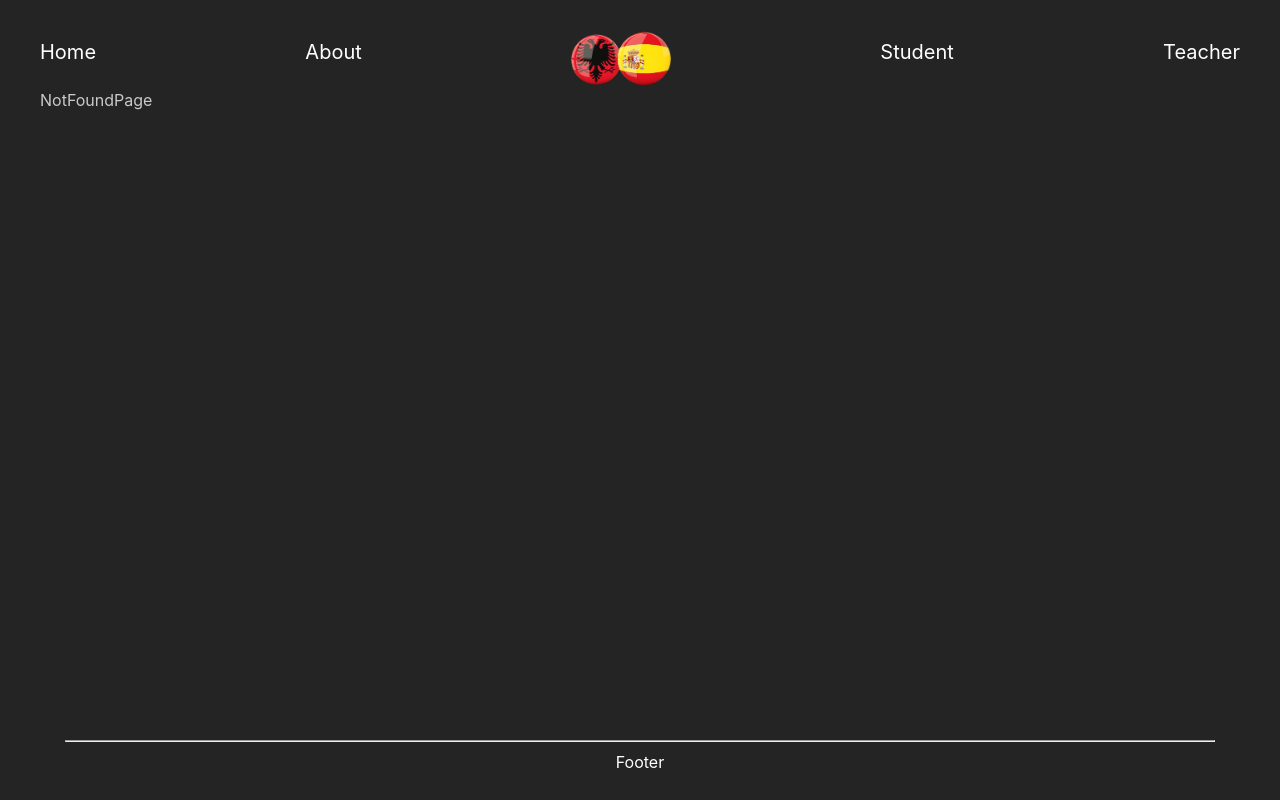
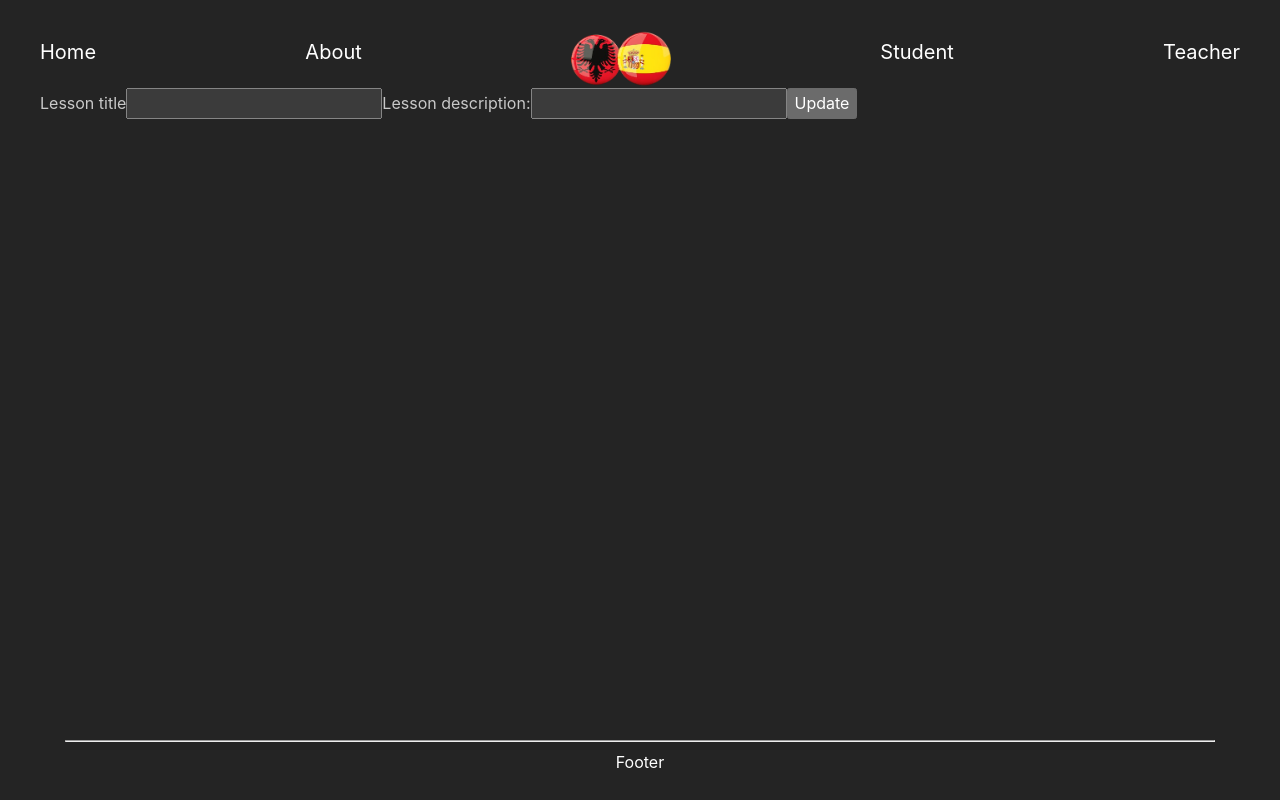
Before and after one commit to sirdix78/language-app, a React (Vite) app: page /update/1 in a window 1280 px wide. Built offline with nearby package versions, Linux system fonts and the light colour scheme; no server answers.

Commit message:
added create, update

```diff
--- a/package.json
+++ b/package.json
@@ -15,6 +15,7 @@
     "axios": "^1.8.4",
     "react": "^18.2.0",
     "react-dom": "^18.2.0",
+    "react-icons": "^5.5.0",
     "react-router-dom": "^7.4.0"
   },
   "devDependencies": {
--- a/src/App.jsx
+++ b/src/App.jsx
@@ -7,6 +7,8 @@ import NotFoundPage from "./pages/NotFoundPage";
 import Navbar from "./components/Navbar";
 import Footer from "./components/Footer";
 import Modules from "./components/Modules";
+import CreateTeacherPage from "./pages/CreateTeacherPage";
+import UpdateTeacherPage from "./pages/UpdateTeacherPage";
 
 function App() {
   return (
@@ -19,6 +21,8 @@ function App() {
             <Route path="about" element={<AboutPage />} />
             <Route path="/student/:module" element={<StudentPage />} />
             <Route path="/teacher/:module" element={<TeacherPage />} />
+            <Route path="/create/:module" element={<CreateTeacherPage />} />
+            <Route path="/update/:id" element={<UpdateTeacherPage />} />
             <Route path="/modules/:type" element={<Modules />} />
             <Route path="*" element={<NotFoundPage />} />
           </Routes>
--- /dev/null
+++ b/src/pages/CreateTeacherPage.jsx
@@ -0,0 +1,68 @@
+import React from "react";
+import { useState } from "react";
+import { useNavigate, useParams } from "react-router-dom";
+
+const CreateTeacherPage = () => {
+  const [id, setID] = useState("");
+  const [title, setTitle] = useState("");
+  const [description, setDescription] = useState("");
+  const nav = useNavigate();
+  const { module } = useParams();
+
+  function handleCreateLesson(event) {
+    event.preventDefault();
+    const newLesson = {
+      title,
+      description,
+      //   language,
+    };
+    fetch("http://localhost:5005/teachers", {
+      method: "POST",
+      headers: {
+        "Content-Type": "application/json",
+      },
+      body: JSON.stringify(newLesson),
+    })
+      .then((res) => res.json())
+      .then((parsed) => {
+        console.log("Fetch is working: ", parsed);
+        // nav("/teacher");
+      })
+      .catch((err) => console.log(err))
+      .finally(() => {
+        setID("");
+        setTitle("");
+        setDescription("");
+      });
+    nav(`/teacher/${module}`);
+  }
+  return (
+    <div>
+      <form onSubmit={handleCreateLesson}>
+        <label>
+          Lesson title
+          <input
+            type="text"
+            value={title}
+            onChange={(event) => {
+              setTitle(event.target.value);
+            }}
+          />
+        </label>
+        <label>
+          Lesson description:
+          <input
+            type="text"
+            value={description}
+            onChange={(event) => {
+              setDescription(event.target.value);
+            }}
+          />
+        </label>
+        <button>Create</button>
+      </form>
+    </div>
+  );
+};
+
+export default CreateTeacherPage;
--- a/src/pages/TeacherPage.jsx
+++ b/src/pages/TeacherPage.jsx
@@ -1,16 +1,16 @@
 import React, { useEffect, useState } from "react";
 import axios from "axios";
 import { useParams, Link } from "react-router-dom";
-
-
+import { LuSquarePlus } from "react-icons/lu";
+import { RiEditBoxLine } from "react-icons/ri";
+import { RiDeleteBinLine } from "react-icons/ri";
 
 const TeacherPage = () => {
-   const [teachers, setTeachers] = useState([]);
- const { module } = useParams();
+  const [teachers, setTeachers] = useState([]);
+  const { module } = useParams();
+  // const nav = useNavigate();
 
-  //const [language, setLanguage] = useState("Albanian");
   useEffect(() => {
-
     console.log("module id:", module);
 
     axios
@@ -24,29 +24,31 @@ const TeacherPage = () => {
       })
       .catch((error) => console.error("Error fetching teachers:", error));
   }, [module]);
-  /*const filteredTeachers =
-    teachers?.filter((teacher) => teacher.language === language) || [];*/
 
   return (
     <div>
-      {/* <label>Select Language: </label>
-      <select value={language} onChange={(e) => setLanguage(e.target.value)}>
-        <option value="Spanish">Spanish</option>
-        <option value="Albanian">Albanian</option>
-      </select> */}
       <ul>
         {teachers.length > 0 ? (
           teachers.map((teacher) => (
             <li key={teacher.id}>
               <h3>{teacher.title}</h3>
               <p>{teacher.description}</p>
-              <Link to={`/teacher/${teacher.url}`}>Go to student page</Link>
+              <Link to={`/update/${teacher.id}`}>
+                <RiEditBoxLine />
+              </Link>
             </li>
           ))
         ) : (
           <p>No teachers available in this language.</p>
         )}
       </ul>
+      <div className="all-icons">
+        <Link to={`/create/${module}`}>
+          <LuSquarePlus />
+        </Link>
+
+        <RiDeleteBinLine />
+      </div>
     </div>
   );
 };
--- /dev/null
+++ b/src/pages/UpdateTeacherPage.jsx
@@ -0,0 +1,65 @@
+import React from "react";
+import { useEffect, useState } from "react";
+import { useNavigate, useParams } from "react-router-dom";
+import axios from "axios";
+
+const UpdateTeacherPage = () => {
+  const [title, setTitle] = useState("");
+  const [description, setDescription] = useState("");
+  const { id } = useParams();
+  const nav = useNavigate();
+
+  useEffect(() => {
+    fetch(`http://localhost:5005/teachers/${id}`)
+      .then((res) => res.json())
+      .then((data) => {
+        console.log("Fetch is working: ", data);
+        setTitle(data.title);
+        setDescription(data.description);
+      })
+      .catch((err) => console.log(err));
+  }, []);
+
+  async function handleUpdateLesson(event) {
+    event.preventDefault();
+    const updateLesson = {
+      title: title,
+      description: description,
+    };
+    axios
+      .put(`http://localhost:5005/teachers/${id}`, updateLesson)
+      .then((res) => {
+        console.log("successfully updated", res.data);
+        nav("/teacher");
+      })
+      .catch((err) => console.log(err));
+  }
+  return (
+    <div>
+      <form onSubmit={handleUpdateLesson}>
+        <label>
+          Lesson title
+          <input
+            type="text"
+            value={title}
+            onChange={(event) => {
+              setTitle(event.target.value);
+            }}
+          />
+        </label>
+        <label>
+          Lesson description:
+          <input
+            type="text"
+            value={description}
+            onChange={(event) => {
+              setDescription(event.target.value);
+            }}
+          />
+        </label>
+        <button>Update</button>
+      </form>
+    </div>
+  );
+};
+export default UpdateTeacherPage;
--- a/src/styles/global.css
+++ b/src/styles/global.css
@@ -81,6 +81,14 @@ body,
   text-align: center;
   text-transform: uppercase;
 }
+.all-icons {
+  font-size: 30px;
+  text-align: center;
+}
+.all-icons svg {
+  margin: 10px;
+}
+
 .module-link {
   color: white;
   text-decoration: none;
```
Also changed, not shown: 1 other file (tests, documents, lock files or other folders).
